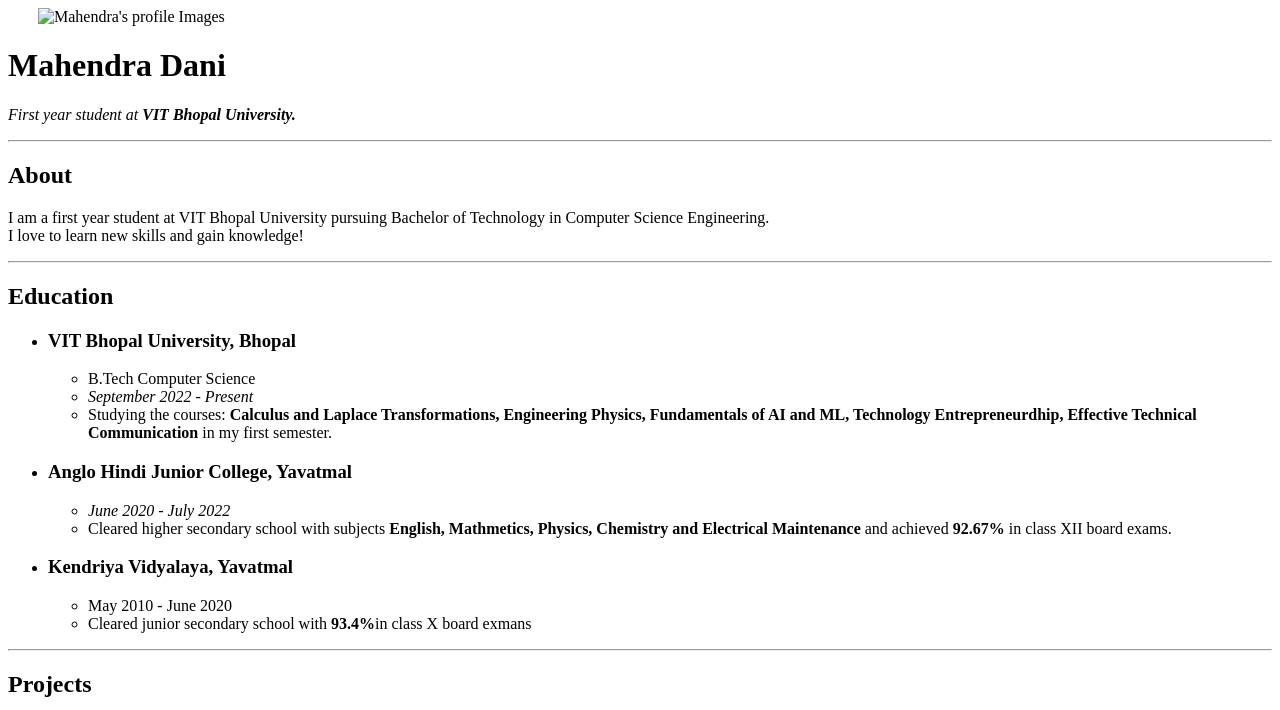
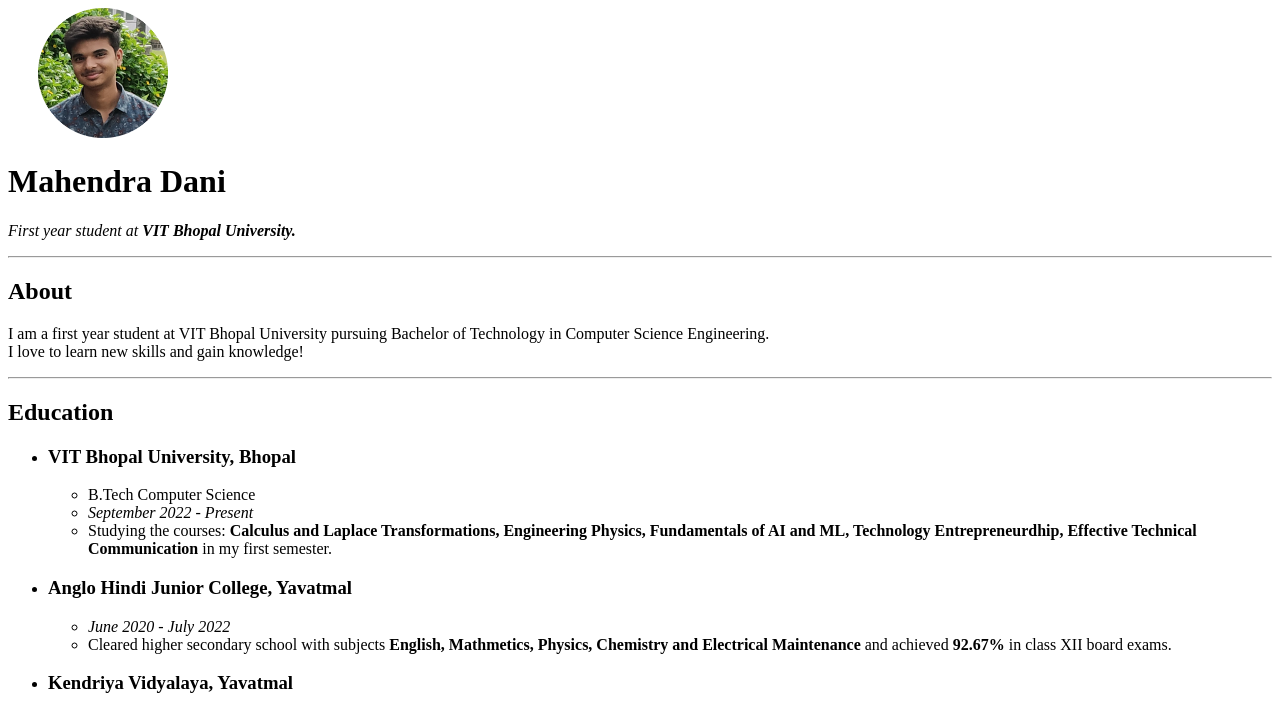
Before and after one commit to MahendraDani/Mahendra-Dani-s-Portfolio-Website, a plain HTML site: page index.html in a window 1280 px wide. Shown: the top 710 px of the page. Drawn offline with Linux system fonts and the light colour scheme; the site is published under a folder, as on GitHub Pages, so addresses that start at the root find nothing.

Commit message:
Attempted to fix the error : Image not showing in the website

```diff
--- a/index.html
+++ b/index.html
@@ -11,7 +11,7 @@
 </head>
 <body>
     <header>
-        <img src="/Images/mahendra.png" alt="Mahendra's profile Images" height="130px" style="margin-left: 30px;">
+        <img src="Images/mahendra.png" alt="Mahendra's profile Image" height="130px" style="margin-left: 30px;">
         <h1>Mahendra Dani</h1>
         <p><em>First year student at <strong>VIT Bhopal University.</strong></em></p>
         <hr>
```
